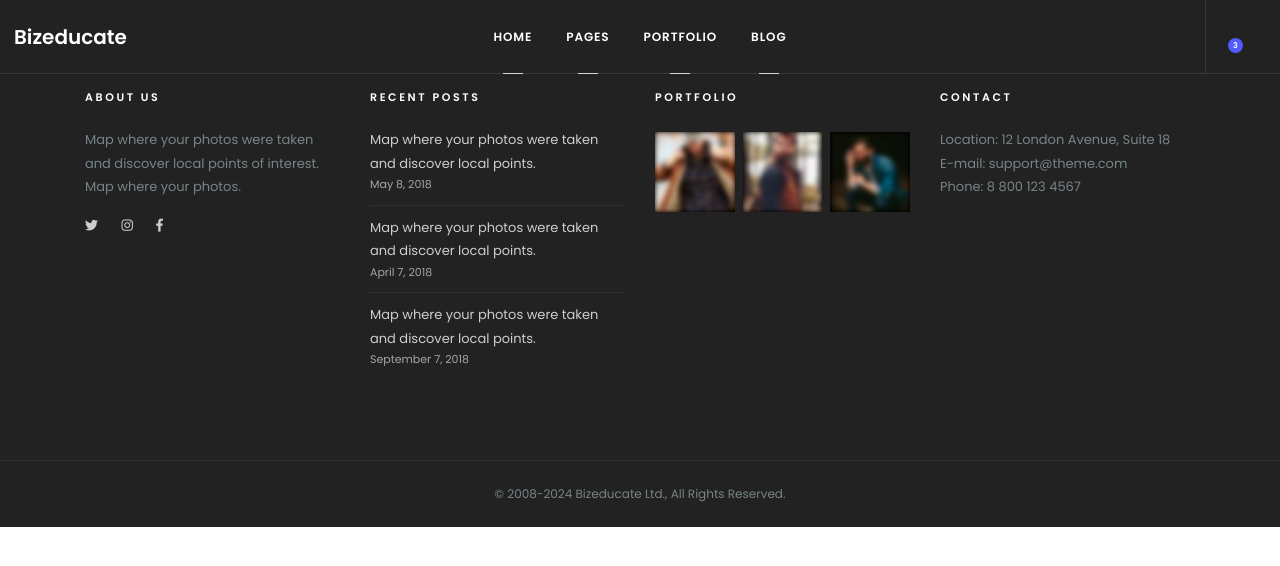
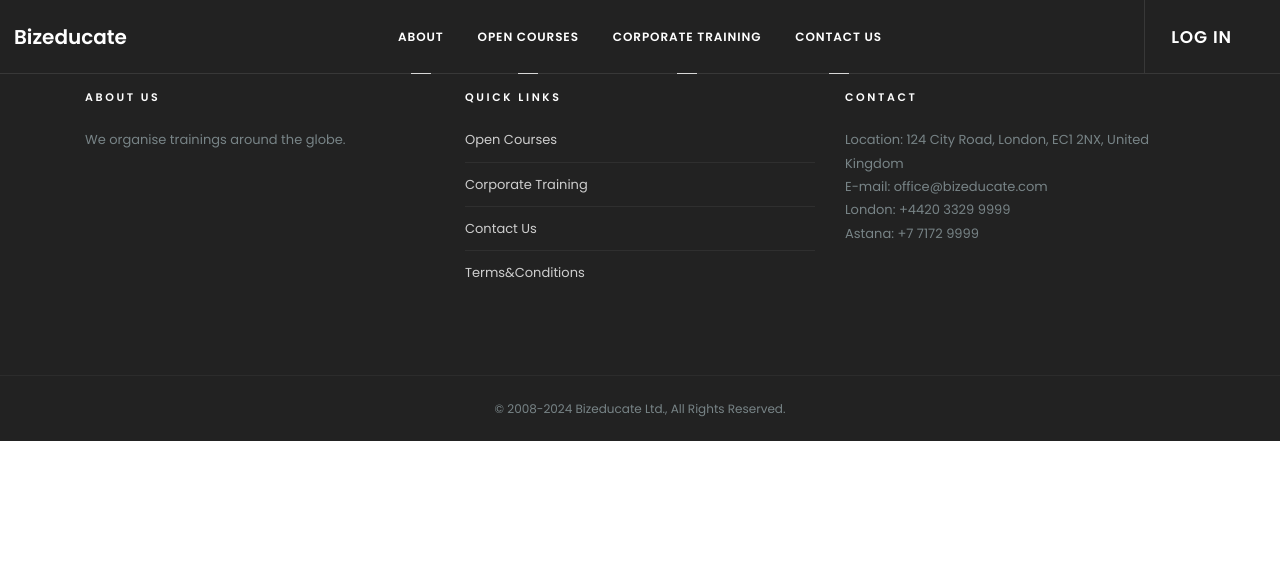
Before and after one commit to MaksymUK/bizeducate_app, a Django app: template templates/base.html in a window 1280 px wide. Shown: the top 566 px of the page. Run offline with Django 4.2, Linux system fonts and the light colour scheme; the template is opened without the code that fills it, so the values that code supplies are empty; some libraries are stand-ins or nearby versions; some web fonts are replaced.

Commit message:
change header and footer in base.html

```diff
--- a/templates/base.html
+++ b/templates/base.html
@@ -41,81 +41,33 @@
       <div class="inner-navigation collapse">
         <div class="inner-nav">
           <ul>
-            <li class="menu-item-has-children menu-item-has-mega-menu"><a href="#"><span class="menu-item-span">Home</span></a>
-              <div class="mega-menu">
-                <ul class="sub-menu mega-menu-row" data-background="assets/images/menu-3.jpg">
-                  <!-- Column 1-->
-                  <li class="menu-item-has-children mega-menu-col"><a href="#">Multi Page</a>
-                    <ul class="sub-menu">
-                      <li><a href="#">Parallax</a></li>
-                      <li><a href="#">Slider - Fade</a></li>
-                      <li><a href="#">Slider - Slide</a></li>
-                    </ul>
-                  </li>
-                  <!-- Column 2-->
-                  <li class="menu-item-has-children mega-menu-col"><a href="#">One Page</a>
-                    <ul class="sub-menu">
-                      <li><a href="#">Parallax</a></li>
-                      <li><a href="#">Slider - Fade</a></li>
-                      <li><a href="#">Slider - Slide</a></li>
-                      <li><a href="#">Gradient Style 1</a></li>
-                    </ul>
-                  </li>
-                </ul>
-              </div>
+            <li class="menu-item-has-children"><a href="#"><span class="menu-item-span">About</span></a>
             </li>
-            <li class="menu-item-has-children menu-item-has-mega-menu"><a href="#"><span class="menu-item-span">Pages</span></a>
-              <div class="mega-menu">
-                <ul class="sub-menu mega-menu-row" data-background="assets/images/menu-1.jpg">
-                  <!-- Column 1-->
-                  <li class="menu-item-has-children mega-menu-col"><a href="#">Pages 1</a>
-                    <ul class="sub-menu">
-                      <li><a href="#">About Us 1</a></li>
-                      <li><a href="#">About Us 2</a></li>
-                    </ul>
-                  </li>
-                  <!-- Column 2-->
-                  <li class="menu-item-has-children mega-menu-col"><a href="#">Pages 2</a>
-                    <ul class="sub-menu">
-                      <li><a href="#">Sign in</a></li>
-                      <li><a href="#">Sign Up</a></li>
-                    </ul>
-                  </li>
-                </ul>
-              </div>
-            </li>
-            <li class="menu-item-has-children"><a href="#"><span class="menu-item-span">Portfolio</span></a>
+            <li class="menu-item-has-children"><a href="#"><span class="menu-item-span">Open Courses</span></a>
               <ul class="sub-menu">
-                <li><a href="#">Carousel</a></li>
-                <li class="menu-item-has-children"><a href="#">Wide</a>
-                  <ul class="sub-menu">
-                    <li><a href="#">5 Columns</a></li>
-                    <li><a href="#">4 Columns</a></li>
-                  </ul>
+                <li class="menu-item-span"><a href="#">Finance</a>
                 </li>
-                <li class="menu-item-has-children"><a href="#">Boxed</a>
-                  <ul class="sub-menu">
-                    <li><a href="#">4 Columns</a></li>
-                    <li><a href="#">3 Columns</a></li>
-                  </ul>
+                <li class="menu-item-span"><a href="#">Procurement</a>
                 </li>
-                <li class="menu-item-has-children"><a href="#">Single</a>
-                  <ul class="sub-menu">
-                    <li><a href="#">Sidebar Stack</a></li>
-                    <li><a href="#">Sidebar Slides</a></li>
-                    <li><a href="#">Sidebar Gallery</a></li>
-                  </ul>
+                <li class="menu-item-span"><a href="#">HR</a>
+                </li>
+                <li class="menu-item-span"><a href="#">Corporate Law</a>
+                </li>
+                <li class="menu-item-span"><a href="#">Other</a>
                 </li>
               </ul>
             </li>
-            <li class="menu-item-has-children"><a href="#"><span class="menu-item-span">Blog</span></a>
+            <li class="menu-item-has-children"><a href="#"><span class="menu-item-span">Corporate Training</span></a>
+            </li>
+            <li class="menu-item-has-children"><a href="#"><span class="menu-item-span">Contact Us</span></a>
             </li>
           </ul>
         </div>
       </div>
       <div class="extra-nav">
         <ul>
-          <li><a class="top-bar-cart" href="#"><span class="menu-item-span"><i class="ti-shopping-cart"></i><span>3</span></span></a></li>
+          <li class="menu-item-has-children"><a href="#"><span class="menu-item-span">Log in</span></a>
+          </li>
           <li><a class="off-canvas-open" href="#"><span class="menu-item-span"><i class="ti-menu"></i></span></a></li>
           <li class="nav-toggle"><a href="#" data-toggle="collapse" data-target=".inner-navigation"><span class="menu-item-span"><i class="ti-menu"></i></span></a></li>
         </ul>
@@ -128,55 +80,37 @@
     {% block content %}
     {% endblock %}
 
-
   <!-- Footer-->
     <footer class="footer">
       <div class="footer-widgets">
         <div class="container">
           <div class="row">
-            <div class="col-md-3">
+            <div class="col-md-4">
               <!-- Text widget-->
               <aside class="widget widget-text">
                 <div class="widget-title">
                   <h6>About Us</h6>
                 </div>
                 <div class="textwidget">
-                  <p>Map where your photos were taken and discover local points of interest. Map where your photos.</p>
-                  <ul class="social-icons">
-                    <li><a href="#"><i class="fab fa-twitter"></i></a></li>
-                    <li><a href="#"><i class="fab fa-instagram"></i></a></li>
-                    <li><a href="#"><i class="fab fa-facebook-f"></i></a></li>
-                  </ul>
+                  <p>We organise trainings around the globe.</p>
                 </div>
               </aside>
             </div>
-            <div class="col-md-3">
+            <div class="col-md-4">
               <!-- Recent entries widget-->
               <aside class="widget widget-recent-entries">
                 <div class="widget-title">
-                  <h6>Recent Posts</h6>
+                  <h6>Quick Links</h6>
                 </div>
                 <ul>
-                  <li><a href="#">Map where your photos were taken and discover local points.</a><span class="post-date">May 8, 2018</span></li>
-                  <li><a href="#">Map where your photos were taken and discover local points.</a><span class="post-date">April 7, 2018</span></li>
-                  <li><a href="#">Map where your photos were taken and discover local points.</a><span class="post-date">September 7, 2018</span></li>
+                  <li><a href="#">Open Courses</a></li>
+                  <li><a href="#">Corporate Training</a></li>
+                  <li><a href="#">Contact Us</a></li>
+                  <li><a href="#">Terms&Conditions</a></li>
                 </ul>
               </aside>
             </div>
-            <div class="col-md-3">
-              <!-- Recent works-->
-              <aside class="widget widget-recent-works">
-                <div class="widget-title">
-                  <h6>Portfolio</h6>
-                </div>
-                <ul>
-                  <li><a href="#"><img src="{% static "images/widgets/1.jpg" %}" alt=""></a></li>
-                  <li><a href="#"><img src="{% static "images/widgets/2.jpg" %}" alt=""></a></li>
-                  <li><a href="#"><img src="{% static "images/widgets/3.jpg" %}" alt=""></a></li>
-                </ul>
-              </aside>
-            </div>
-            <div class="col-md-3">
+            <div class="col-md-4">
               <!-- Twitter widget-->
               <aside class="widget twitter-feed-widget">
                 <div class="widget-title">
@@ -184,9 +118,10 @@
                 </div>
                 <div class="textwidget">
                   <p>
-                    Location: 12 London Avenue, Suite 18<br>
-                    E-mail: support@theme.com<br>
-                    Phone: 8 800 123 4567<br>
+                    Location: 124 City Road, London, EC1 2NX, United Kingdom<br>
+                    E-mail: office@bizeducate.com<br>
+                    London: +4420 3329 9999<br>
+                    Astana: +7 7172 9999<br>
                   </p>
                 </div>
               </aside>
```
